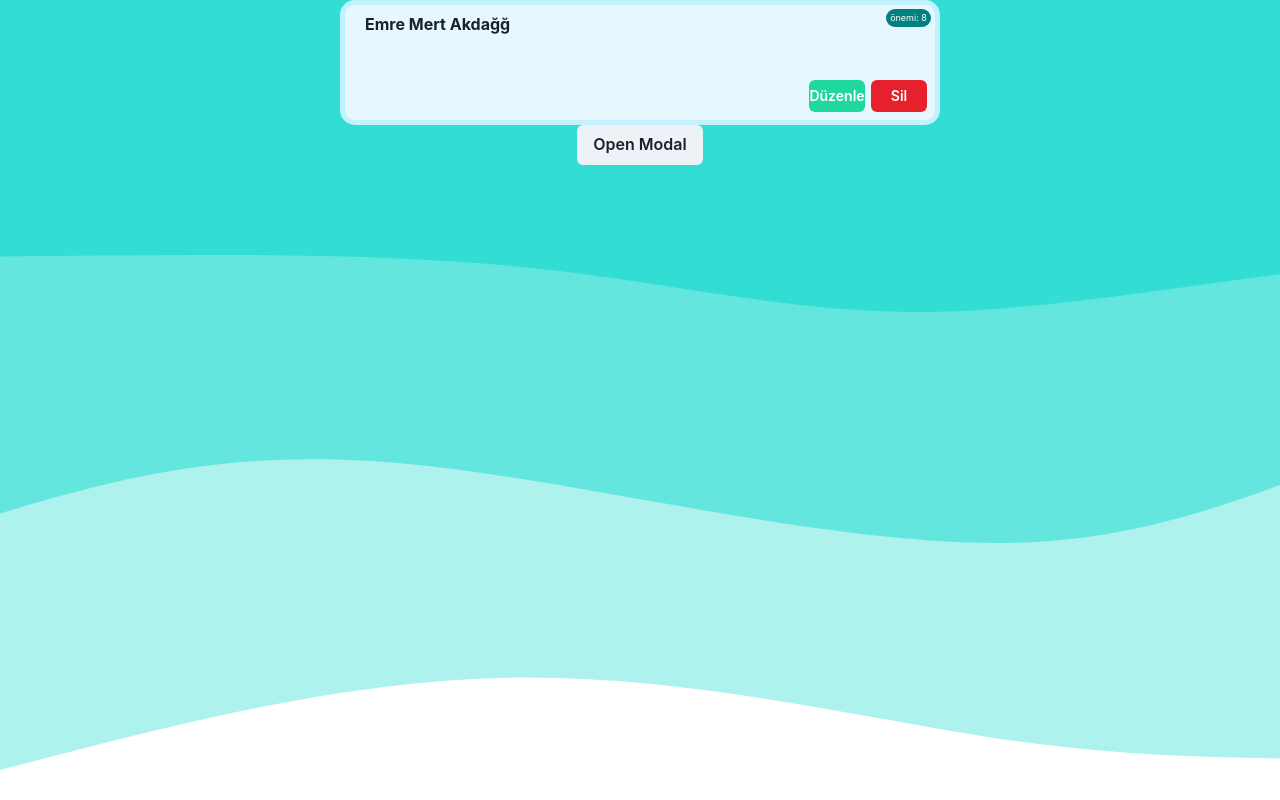
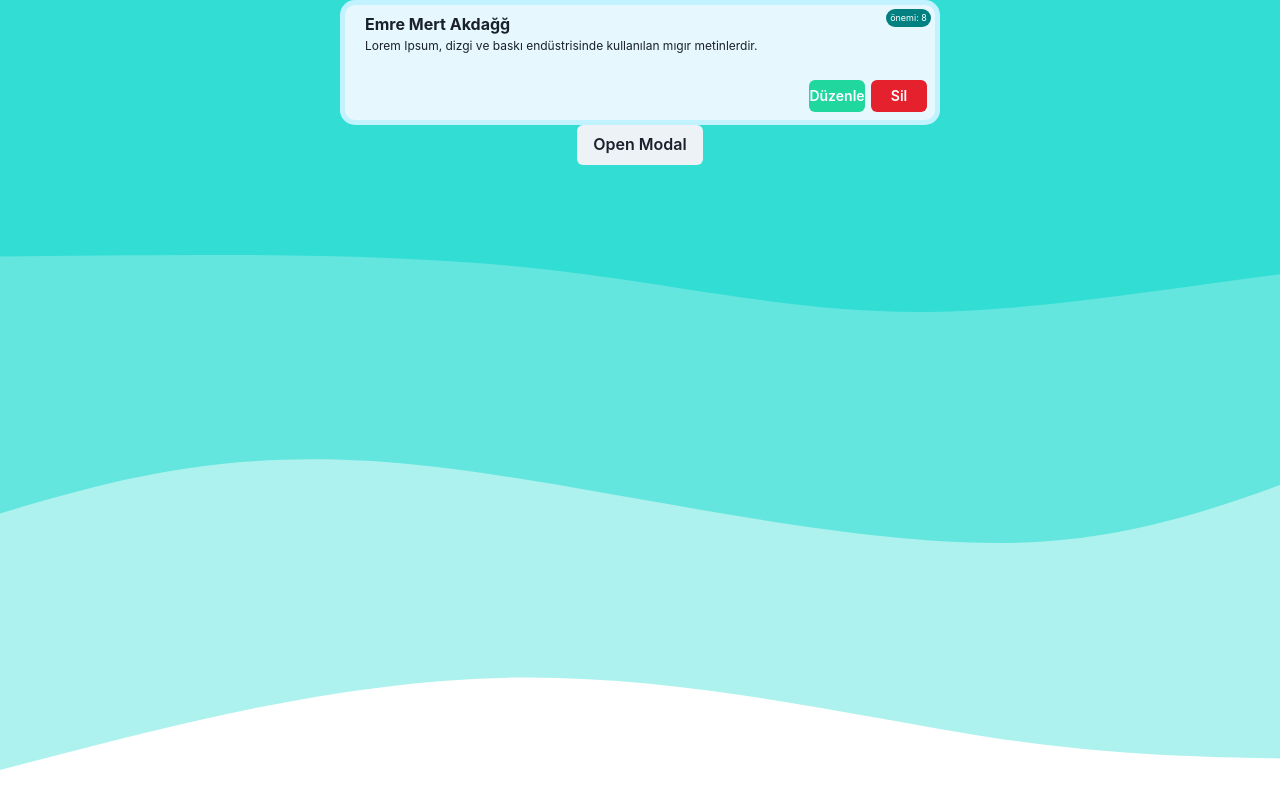
Before and after one commit to EmreMertA/notes-app, a React (Create React App) app: page / in a window 1280 px wide. Built offline with nearby package versions, Linux system fonts and the light colour scheme.

Commit message:
typo fixed

```diff
--- a/src/App.js
+++ b/src/App.js
@@ -12,7 +12,7 @@ const App = () => {
   return (
     <Container bgSrc="notesbg.svg">
       {notes.map((note) => (
-        <Note title={note.title} text={note.text} value={note.value} />
+        <Note title={note.title} note={note.note} value={note.value} />
       ))}
       <Button onClick={onOpen}>Open Modal</Button>
       <ModalContainer onOpen={onOpen} onClose={onClose} isOpen={isOpen} />
```
